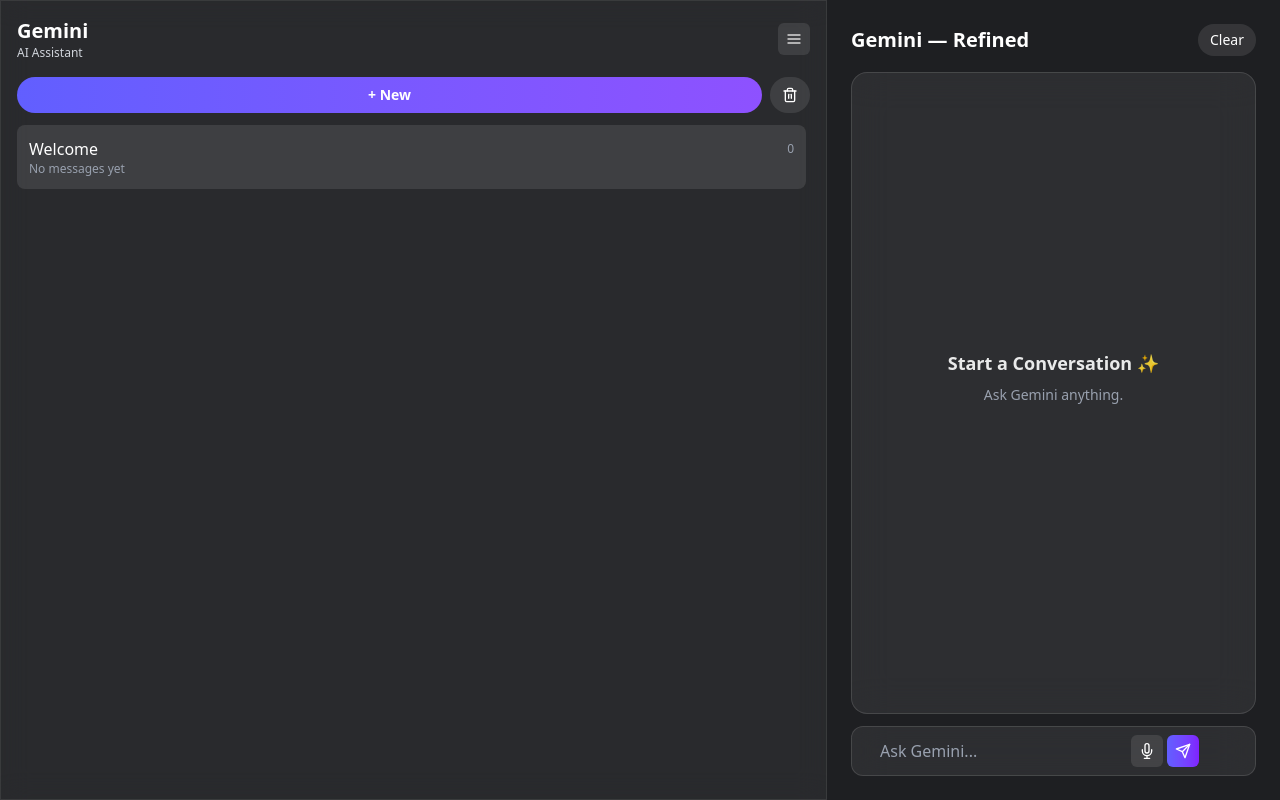
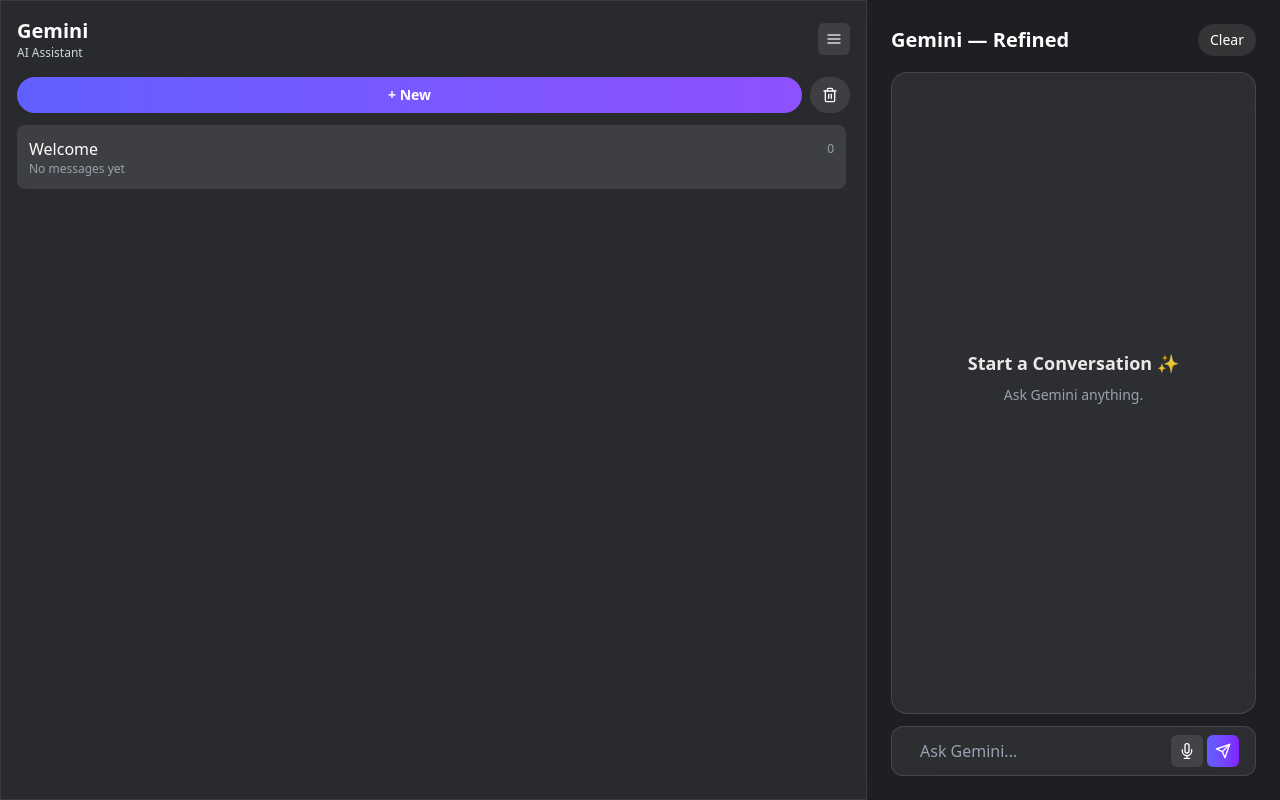
Before and after one commit to jenish2214/Ai_chaibor_projects_1.1, a React (Vite) app: page / in a window 1280 px wide. Built offline with nearby package versions, Linux system fonts and the light colour scheme.

Commit message:
change button

```diff
--- a/src/App.jsx
+++ b/src/App.jsx
@@ -299,7 +299,7 @@
           <button
             onClick={sendMessage}
             disabled={loading}
-             className="p-2 mr-10 bg-gradient-to-r from-indigo-500 to-violet-600 rounded-md text-white hover:scale-105 transition"
+             className="p-2  bg-gradient-to-r from-indigo-500 to-violet-600 rounded-md text-white hover:scale-105 transition"
           >
             <FiSend />
           </button>
```
